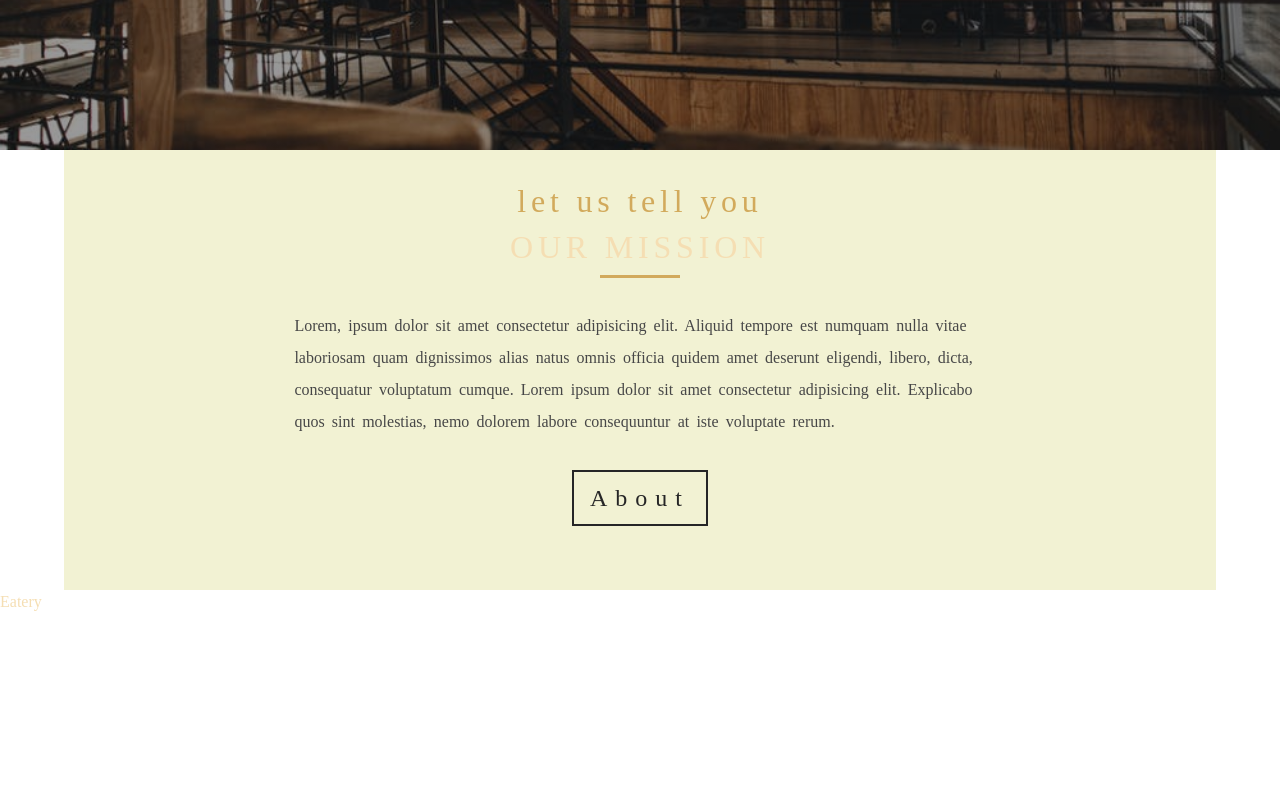
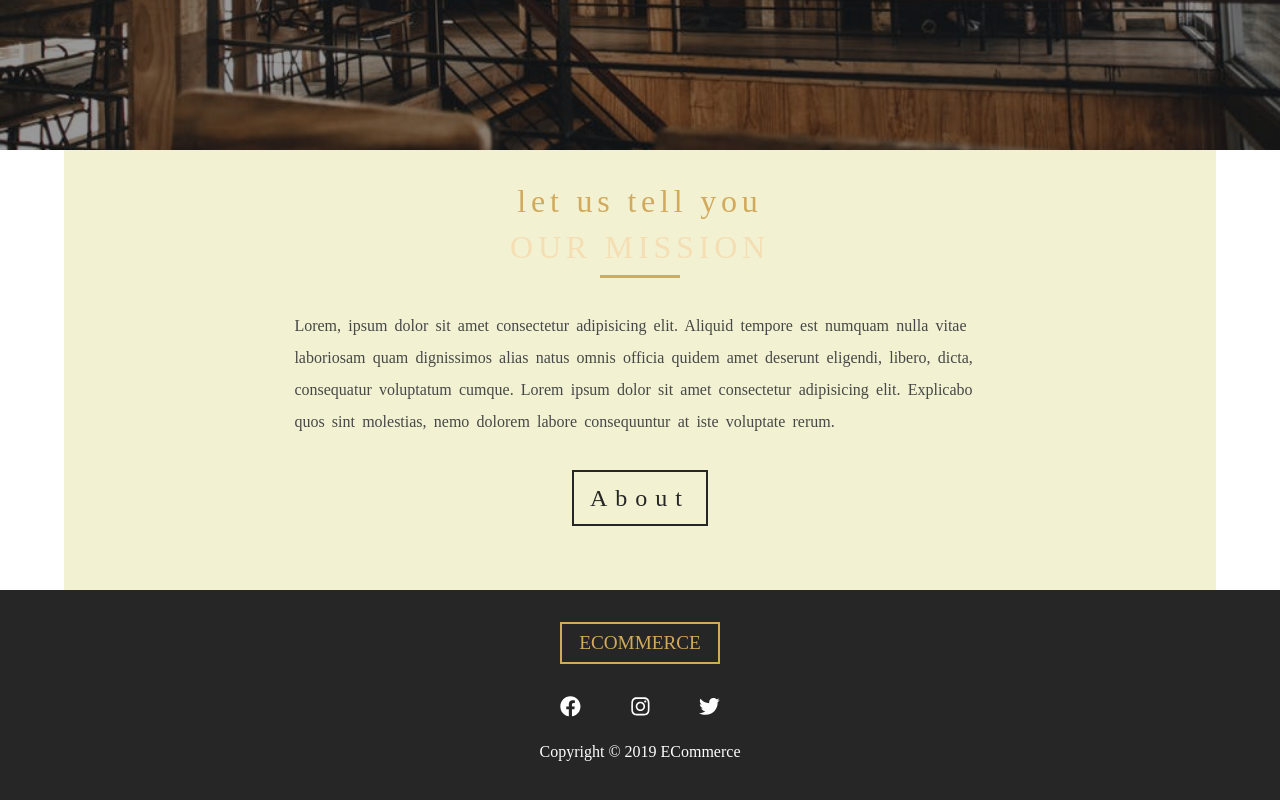
Before and after one commit to mustafa-synectiks/gungatsby, a Gatsby site: page / in a window 1280 px wide. Shown: the part 650-1450 px from the top of the page. Before the commit the page ends 1264 px from the top, so only its background shows below. Built offline with nearby package versions, Linux system fonts and the light colour scheme; Gatsby itself is replaced by a stand-in of ours.

Commit message:
Gatsby Starter Pack

```diff
--- a/src/components/globals/Footer.js
+++ b/src/components/globals/Footer.js
@@ -1,7 +1,7 @@
 import React, { Component } from 'react';
 import styled from 'styled-components';
 import { styles } from '../../utils';
-import { FaInstragram, FaTwitter, FaFacebook } from 'react-icons/fa';
+import { FaInstagram, FaTwitter, FaFacebook } from 'react-icons/fa';
 export default class Footer extends Component {
 	state = {
 		icons: [
@@ -12,7 +12,7 @@ export default class Footer extends Component {
 			},
 			{
 				id: 2,
-				icon: <FaInstragram className='icon instagram-icon' />,
+				icon: <FaInstagram className='icon instagram-icon' />,
 				path: `http://instagram.com`
 			},
 			{
@@ -25,13 +25,51 @@ export default class Footer extends Component {
 	render() {
 		return (
 			<FooterWrapper>
-				<div className='title'>Eatery</div>
+				<div className='title'>eCommerce</div>
 				<div className='icons'>
-					<a href='' />
+					{this.state.icons.map((item) => (
+						<a href={item.path} key={item.id} target='_blank' rel='noopener noreferrer'>
+							{item.icon}
+						</a>
+					))}
 				</div>
+				<p className='copyright'>copyright &copy; 2019 eCommerce</p>
 			</FooterWrapper>
 		);
 	}
 }
 
-const FooterWrapper = styled.footer``;
+const FooterWrapper = styled.footer`
+	padding: 2rem 0;
+	background: ${styles.colors.mainBlack};
+	.icons {
+		width: 10rem;
+		display: flex;
+		justify-content: space-between;
+		margin: 0 auto;
+	}
+	.icon {
+		color: ${styles.colors.mainWhite};
+		font-size: 1.3rem;
+		${styles.transition({})};
+		&:hover {
+			color: ${styles.colors.mainYellow};
+		}
+	}
+	.copyright {
+		color: ${styles.colors.mainWhite};
+		text-transform: capitalize;
+		text-align: center;
+		margin: 1rem 0;
+	}
+	.title {
+		text-align: center;
+		width: 10rem;
+		color: ${styles.colors.mainYellow};
+		text-transform: uppercase;
+		padding: 0.3rem 1rem;
+		margin: 0 auto 2rem auto;
+		font-size: 1.2rem;
+		${styles.border({ color: `${styles.colors.mainYellow}` })};
+	}
+`;
```
